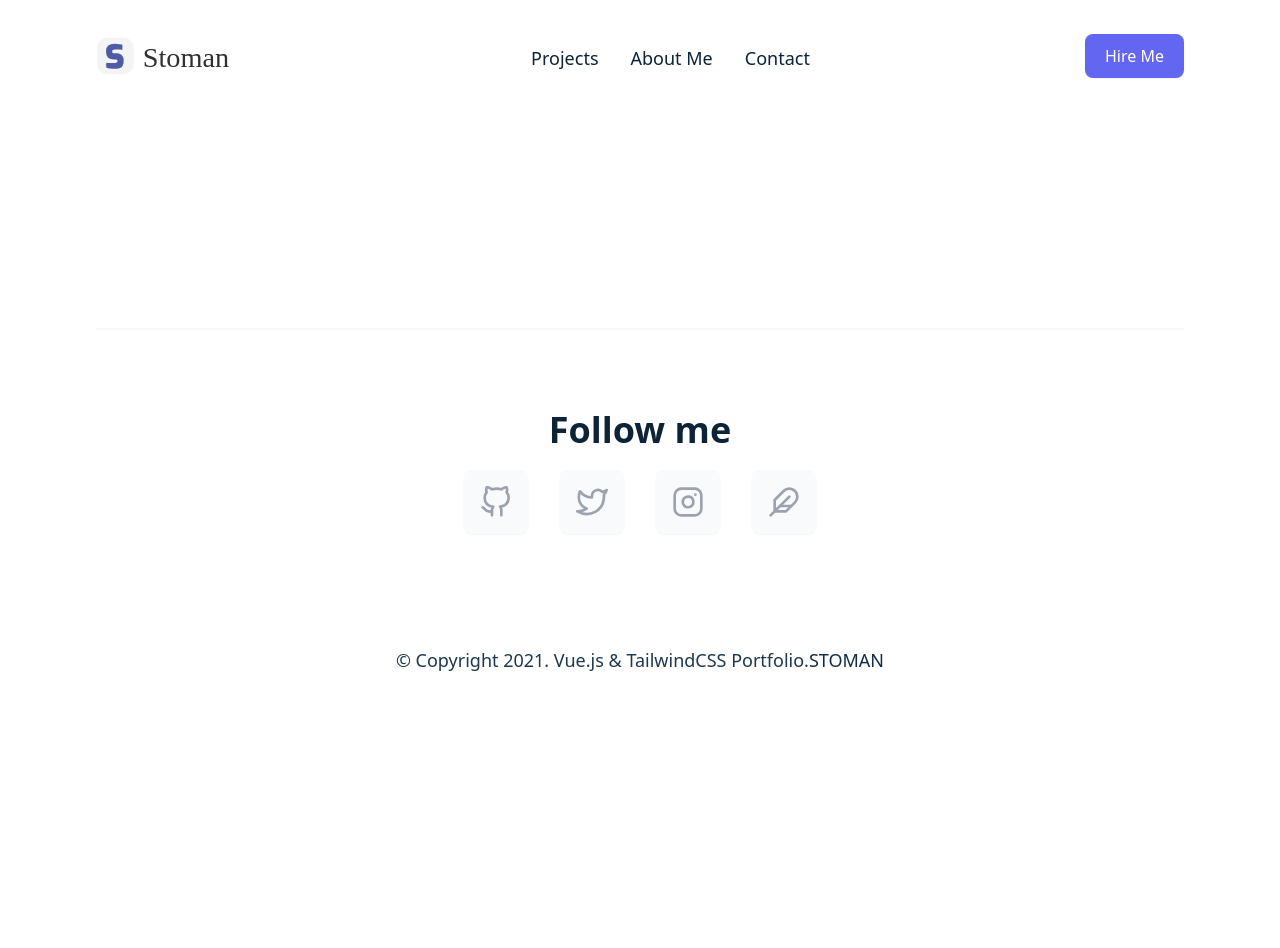
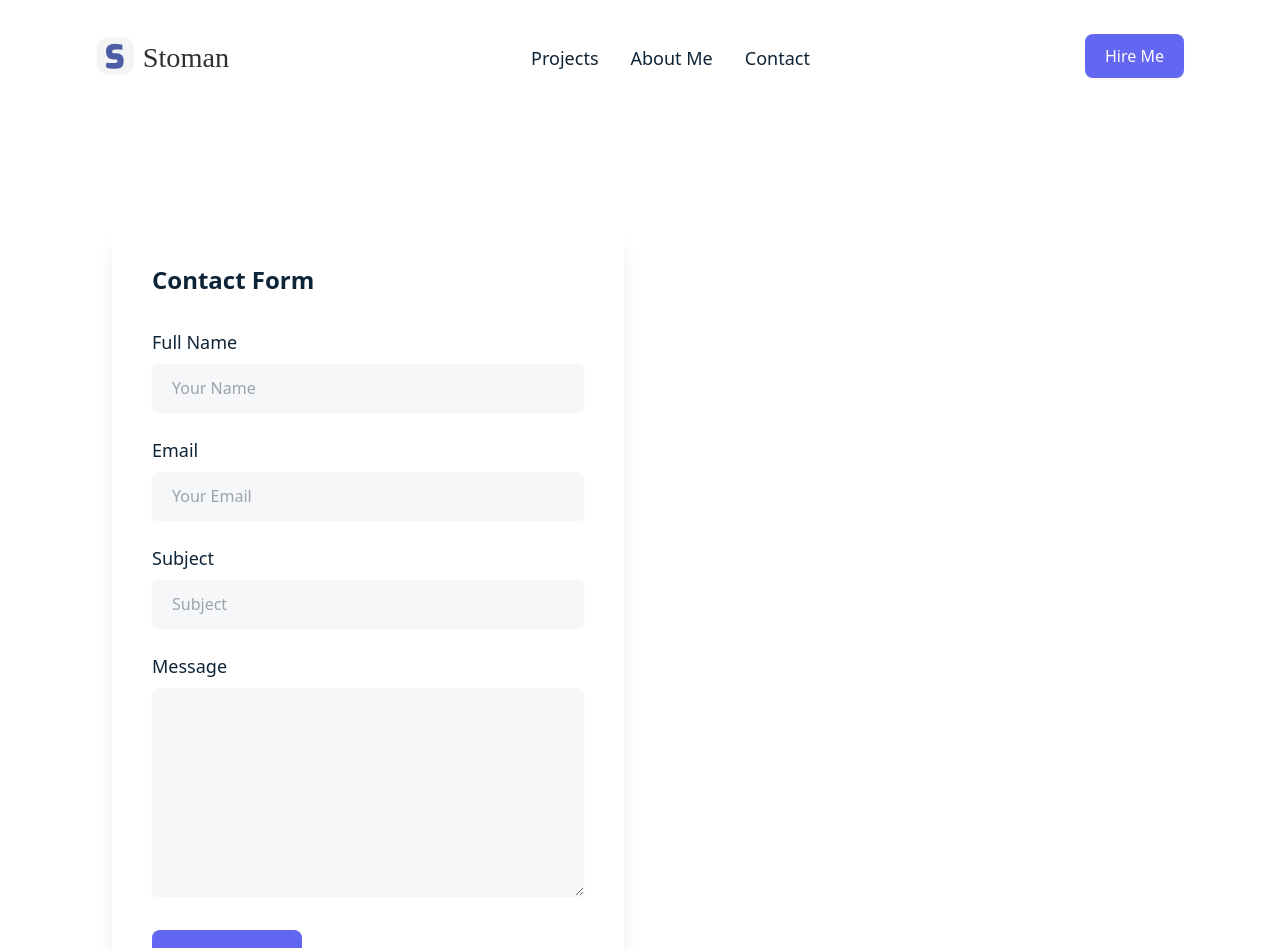
Before and after one commit to phoenix979797/portfolio, a React (Create React App) app: page /contact in a window 1280 px wide. Shown: the top 948 px of the page. Before the commit the page ends 800 px from the top, so only its background shows below. Built offline with nearby package versions, Linux system fonts and the light colour scheme.

Commit message:
Add contact form

```diff
--- a/src/components/ContactForm.js
+++ b/src/components/ContactForm.js
@@ -1,7 +1,91 @@
 const ContactForm = () => {
 	return (
-		<div>
-			<h1>Contact form</h1>
+		<div className="w-full sm:w-1/2">
+			<div class="leading-loose">
+				<form class="max-w-xl m-4 p-6 sm:p-10 bg-secondary-light dark:bg-secondary-dark rounded-xl shadow-xl text-left">
+					<p class="text-primary-dark dark:text-primary-light text-2xl font-semibold mb-8">
+						Contact Form
+					</p>
+					<div class="">
+						<label
+							class="block text-lg text-primary-dark dark:text-primary-light mb-2"
+							for="name"
+						>
+							Full Name
+						</label>
+						<input
+							class="w-full px-5 py-2 border-0 text-primary-dark dark:text-secondary-light bg-ternary-light dark:bg-ternary-dark rounded-md shadow-sm text-md dark:font-medium"
+							id="name"
+							name="name"
+							type="text"
+							required=""
+							placeholder="Your Name"
+							aria-label="Name"
+						/>
+					</div>
+					<div class="mt-6">
+						<label
+							class="block text-lg text-primary-dark dark:text-primary-light mb-2"
+							for="email"
+						>
+							Email
+						</label>
+						<input
+							class="w-full px-5 py-2 border-0 text-primary-dark dark:text-secondary-light bg-ternary-light dark:bg-ternary-dark rounded-md shadow-sm text-md dark:font-medium"
+							id="email"
+							name="email"
+							type="text"
+							required=""
+							placeholder="Your Email"
+							aria-label="Email"
+						/>
+					</div>
+					<div class="mt-6">
+						<label
+							class="block text-lg text-primary-dark dark:text-primary-light mb-2"
+							for="subject"
+						>
+							Subject
+						</label>
+						<input
+							class="w-full px-5 py-2 border-0 text-primary-dark dark:text-secondary-light bg-ternary-light dark:bg-ternary-dark rounded-md shadow-sm text-md dark:font-medium"
+							id="subject"
+							name="subject"
+							type="text"
+							required=""
+							placeholder="Subject"
+							aria-label="Subject"
+						/>
+					</div>
+
+					<div class="mt-6">
+						<label
+							class="block text-lg text-primary-dark dark:text-primary-light mb-2"
+							for="message"
+						>
+							Message
+						</label>
+						<textarea
+							class="w-full px-5 py-2 border-0 text-primary-dark dark:text-secondary-light bg-ternary-light dark:bg-ternary-dark rounded-md shadow-sm text-md dark:font-medium"
+							id="message"
+							name="message"
+							cols="14"
+							rows="6"
+							aria-label="Message"
+						></textarea>
+					</div>
+
+					<div class="mt-6">
+						<button
+							class="px-4 py-2.5 text-white font-medium tracking-wider bg-indigo-500 hover:bg-indigo-600 focus:ring-1 focus:ring-indigo-900 rounded-lg"
+							type="submit"
+							aria-label="Send Message"
+						>
+							Send Message
+						</button>
+					</div>
+				</form>
+			</div>
 		</div>
 	);
 };
--- a/src/pages/Contact.js
+++ b/src/pages/Contact.js
@@ -1,6 +1,10 @@
+import ContactForm from '../components/ContactForm';
+
 const Contact = () => {
 	return (
-		<div className="container mx-auto sm:flex py-5 sm:py-10 mt-10 sm:mt-20"></div>
+		<div className="container mx-auto sm:flex py-5 sm:py-10 mt-10 sm:mt-20">
+			<ContactForm />
+		</div>
 	);
 };
 
```
